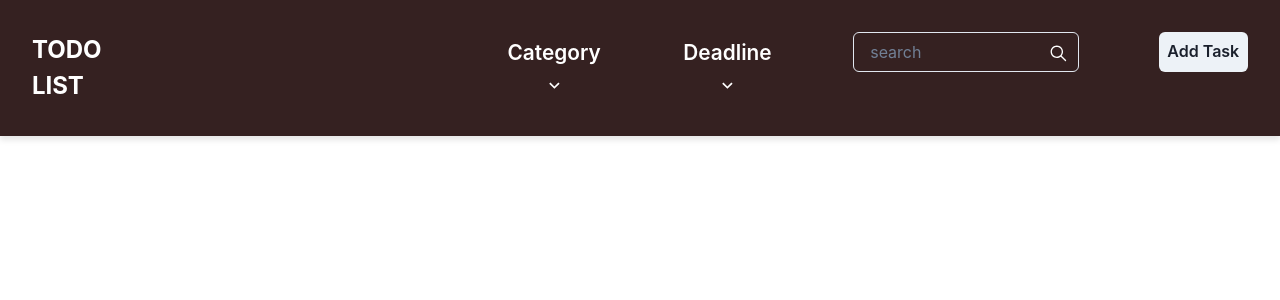
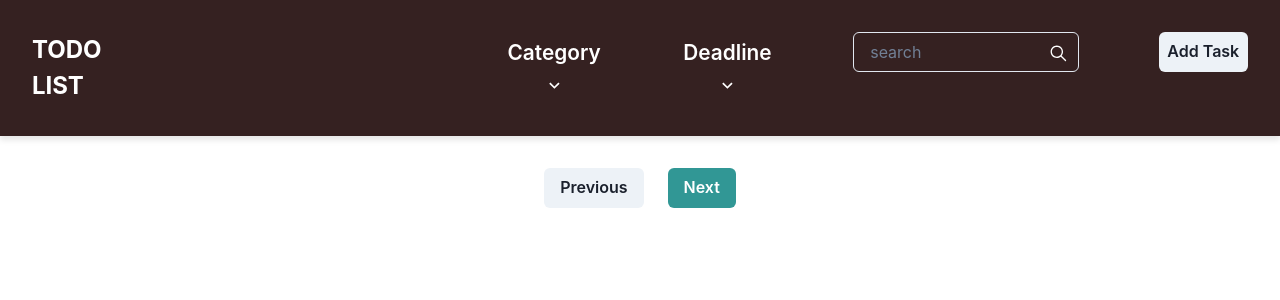
Before and after one commit to Demi-la/Todo, a React (Create React App) app: page / in a window 1280 px wide. Shown: the top 300 px of the page. Built offline with nearby package versions, Linux system fonts and the light colour scheme.

Commit message:
added pagination

```diff
--- a/src/component/TodoList.jsx
+++ b/src/component/TodoList.jsx
@@ -16,7 +16,6 @@ import TodoData from './TodoData';
 import AddTodo from './modal/AddTodo';
 import { IoIosSearch } from 'react-icons/io';
 
-
 const getTodos = localStorage.getItem('todos');
 const TodoList = () => {
   const { isOpen, onOpen, onClose } = useDisclosure();
@@ -24,6 +23,8 @@ const TodoList = () => {
   const [deadlineFilter, setDeadlineFilter] = useState('All');
   const [todos, setTodos] = useState(JSON.parse(getTodos) || []);
   const [searchTerm, setSearchTerm] = useState('');
+  const [currentPage, setCurrentPage] = useState(1);
+  const [todosPerPage] = useState(2);
 
   useEffect(() => {
     localStorage.setItem('todos', JSON.stringify(todos));
@@ -60,13 +61,21 @@ const TodoList = () => {
 
   const handleCategoryFilterChange = value => {
     setCategoryFilter(value);
+    setCurrentPage(1);
   };
 
   const handleDeadlineFilterChange = value => {
     setDeadlineFilter(value);
+    setCurrentPage(1);
   };
 
-  const filteredTodos = todos.filter(todo => {
+  const handleSearchChange = value => {
+    setSearchTerm(value);
+    //  setCurrentPage(1);
+  };
+
+  const filterTodos = () => {
+    return todos.filter(todo => {
       const categoryMatch =
         categoryFilter === 'All' || todo.category === categoryFilter;
       const deadlineMatch =
@@ -76,6 +85,30 @@ const TodoList = () => {
         todo.description.toLowerCase().includes(searchTerm.toLowerCase());
       return categoryMatch && deadlineMatch && searchMatch;
     });
+  };
+
+  const getPaginatedTodos = () => {
+    const filtered = filterTodos();
+    const indexOfLastTodo = currentPage * todosPerPage;
+    const indexOfFirstTodo = indexOfLastTodo - todosPerPage;
+    return filtered.slice(indexOfFirstTodo, indexOfLastTodo);
+  };
+
+  const getTotalPages = () => {
+    return Math.ceil(filterTodos().length / todosPerPage);
+  };
+
+  const nextPage = () => {
+    if (currentPage < getTotalPages()) {
+      setCurrentPage(currentPage + 1);
+    }
+  };
+
+  const prevPage = () => {
+    if (currentPage > 1) {
+      setCurrentPage(currentPage - 1);
+    }
+  };
 
   return (
     <Box width={'100%'} height={'100%'}>
@@ -154,13 +187,19 @@ const TodoList = () => {
               </MenuItem>
             </MenuList>
           </Menu>
-          <Box position={"relative"}>
+          <Box position={'relative'}>
             <Input
               placeholder="search"
               onChange={e => setSearchTerm(e.target.value)}
               value={searchTerm}
             />
-            <Box position={"absolute"} right={"0"} top={"0.7rem"} fontSize={"1.3rem"} pr={"0.6rem"}>
+            <Box
+              position={'absolute'}
+              right={'0'}
+              top={'0.7rem'}
+              fontSize={'1.3rem'}
+              pr={'0.6rem'}
+            >
               <IoIosSearch />
             </Box>
           </Box>
@@ -170,7 +209,7 @@ const TodoList = () => {
       </Flex>
 
       <Box>
-        {filteredTodos.map((todo, index) => (
+        {getPaginatedTodos().map((todo, index) => (
           <TodoData
             key={index}
             index={index}
@@ -181,6 +220,35 @@ const TodoList = () => {
           />
         ))}
       </Box>
+      <Flex justifyContent="center" mt={'2rem'} gap={'1rem'}>
+        <Button
+          onClick={prevPage}
+          disabled={currentPage === 1}
+          colorScheme={currentPage === 1 ? 'gray' : 'teal'}
+          mx={1}
+        >
+          Previous
+        </Button>
+        {Array.from({ length: getTotalPages() }, (_, index) => (
+          <Button
+            key={index}
+            onClick={() => setCurrentPage(index + 1)}
+            variant={currentPage === index + 1 ? 'solid' : 'outline'}
+            colorScheme={currentPage === index + 1 ? 'teal' : 'gray'}
+            mx={1}
+          >
+            {index + 1}
+          </Button>
+        ))}
+        <Button
+          onClick={nextPage}
+          disabled={currentPage === getTotalPages()}
+          colorScheme={currentPage === 1 ? 'teal' : 'gray'}
+          mx={1}
+        >
+          Next
+        </Button>
+      </Flex>
     </Box>
   );
 };
```
Lines whose indentation alone changed are shown as unchanged.
